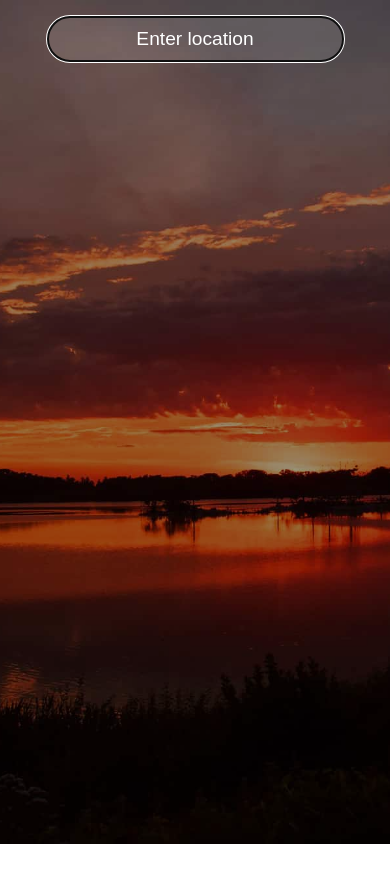
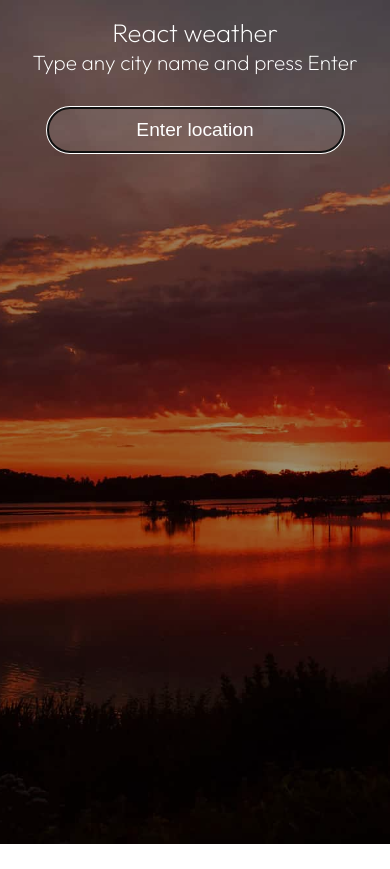
Before and after one commit to nemanjajovic/react-weather, a React (Create React App) app: page / in a window 390 px wide. Built offline with nearby package versions, Linux system fonts and the light colour scheme.

Commit message:
Added app title and css tweak for more mobile responsivness

```diff
--- a/public/index.html
+++ b/public/index.html
@@ -24,7 +24,7 @@
       work correctly both with client-side routing and a non-root public URL.
       Learn how to configure a non-root public URL by running `npm run build`.
     -->
-    <title>React App</title>
+    <title>React Weather</title>
   </head>
   <body>
     <noscript>You need to enable JavaScript to run this app.</noscript>
--- a/src/App.js
+++ b/src/App.js
@@ -25,6 +25,8 @@ function App() {
 
   return (
     <div className="app">
+      <h1 className="title">React weather</h1>
+      <p className="subtitle">Type any city name and press Enter</p>
       <div className="search">
         <input
           type="text"
--- a/src/index.css
+++ b/src/index.css
@@ -50,6 +50,7 @@ h1 {
 .app input {
   padding: .7rem 1.5rem;
   font-size: 1.2rem;
+  font-weight: 300;
   color: #fff;
   border-radius: 25px;
   border: 1px solid rgba(255, 255, 255, 0.8);
@@ -59,15 +60,30 @@ h1 {
 ::placeholder {
   color: #fff;
   text-align: center;
+  font-weight: 300;
+}
+
+.app .title {
+  font-size: 1.6rem;
+  text-align: center;
+  padding: 1rem 0 0 0;
+  font-weight: 300;
+}
+
+.app .subtitle {
+  font-size: 1.3rem;
+  font-weight: 300;
+  text-align: center;
+  padding: 0 0 1rem 0;
 }
 
 .container {
   max-width: 700px;
   height: 700px;
   margin: auto;
-  padding: 0 1rem;
+  padding: 1rem 1rem;
   position: relative;
-  top: 10%;
+  /* top: 10%; */
   display: flex;
   flex-direction: column;
   justify-content: space-between;
```
